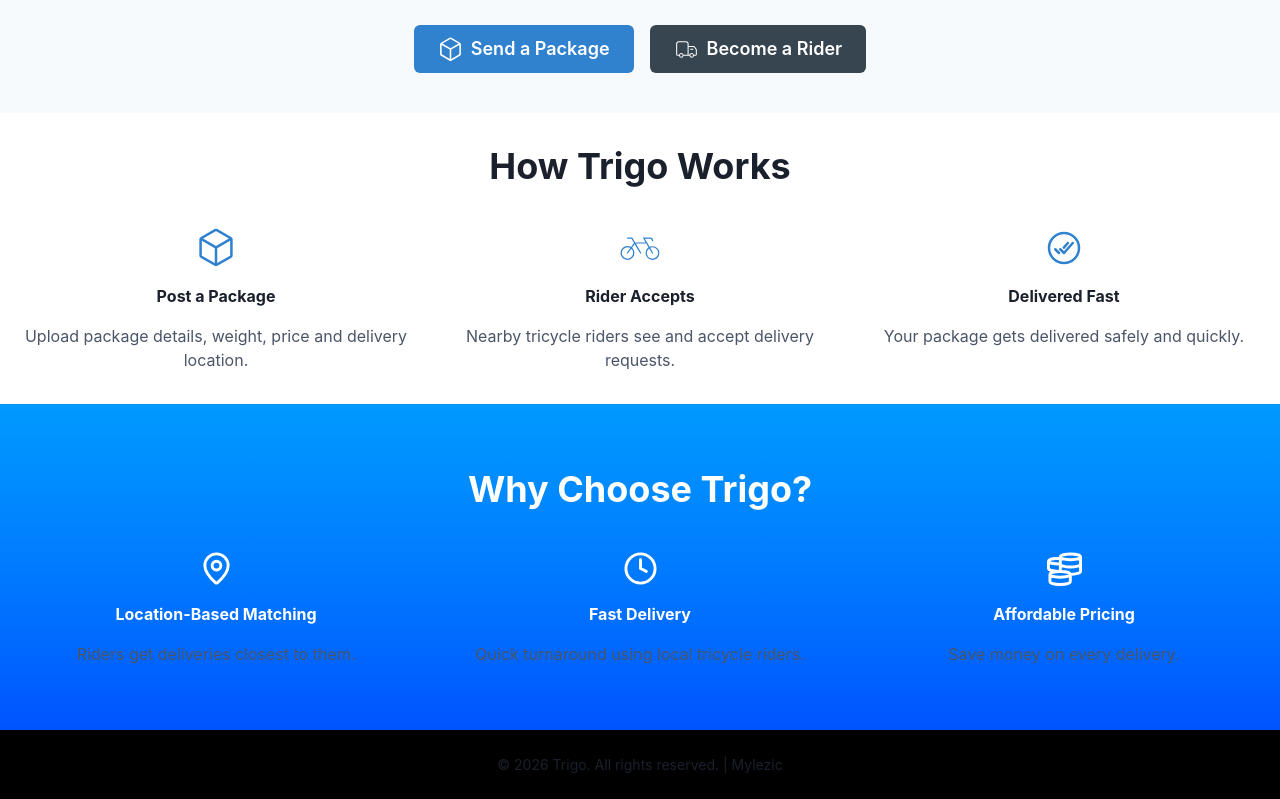
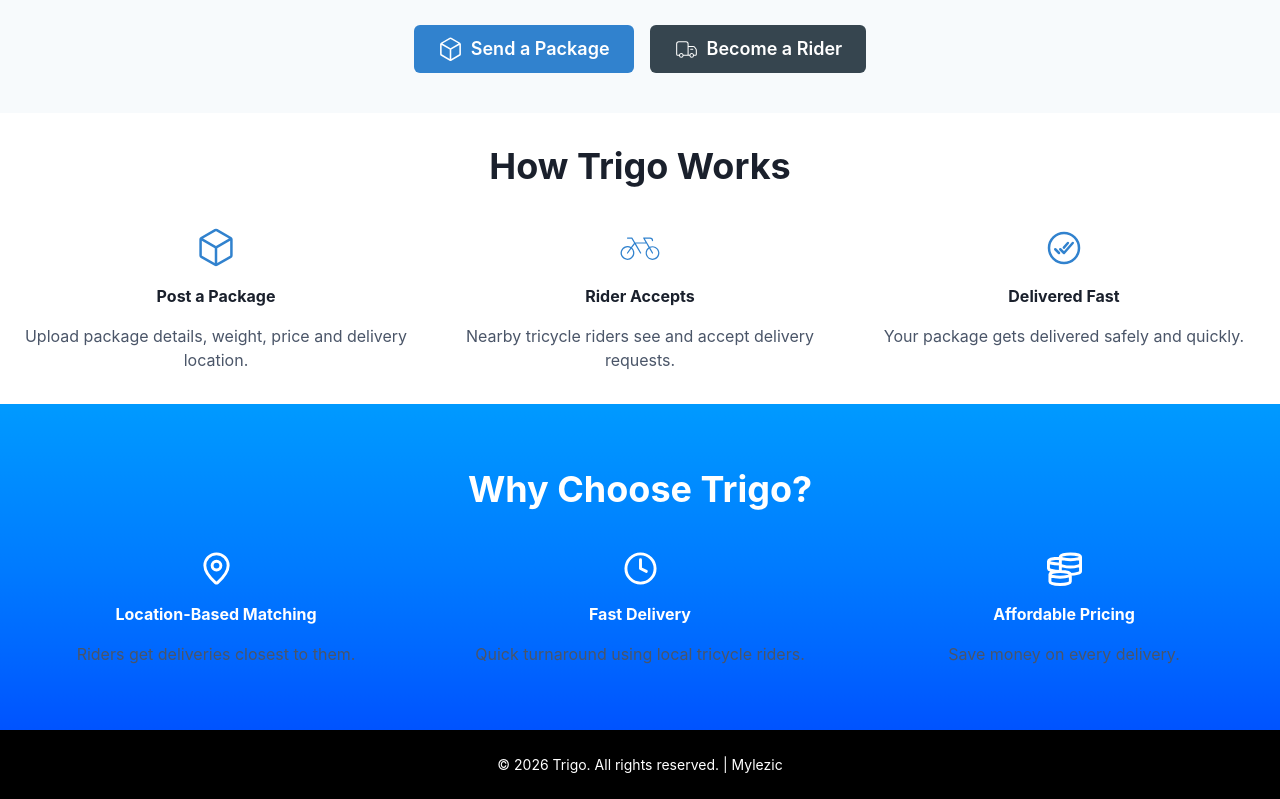
Before and after one commit to Mayor-Myles/Trigo, a Next.js app: page / in a window 1280 px wide. Shown: the part 229-1028 px from the top of the page. Built offline with nearby package versions, Linux system fonts and the light colour scheme.

Commit message:
Update Footer.jsx

```diff
--- a/components/Footer.jsx
+++ b/components/Footer.jsx
@@ -3,7 +3,7 @@
 
 const Footer = () => {
   return (
-    <Box textAlign="center" py={6} collr="white" bg="black">
+    <Box textAlign="center" py={6} color="white" bg="black">
       <Text fontSize="sm">
         © {new Date().getFullYear()} Trigo. All rights reserved.
     | Mylezic  </Text>
```
